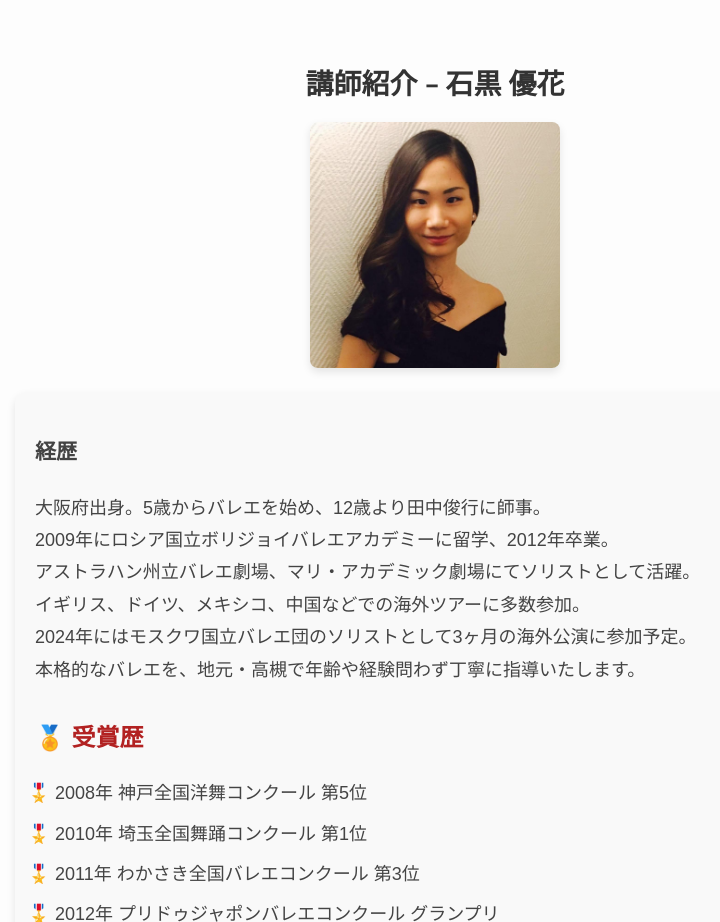
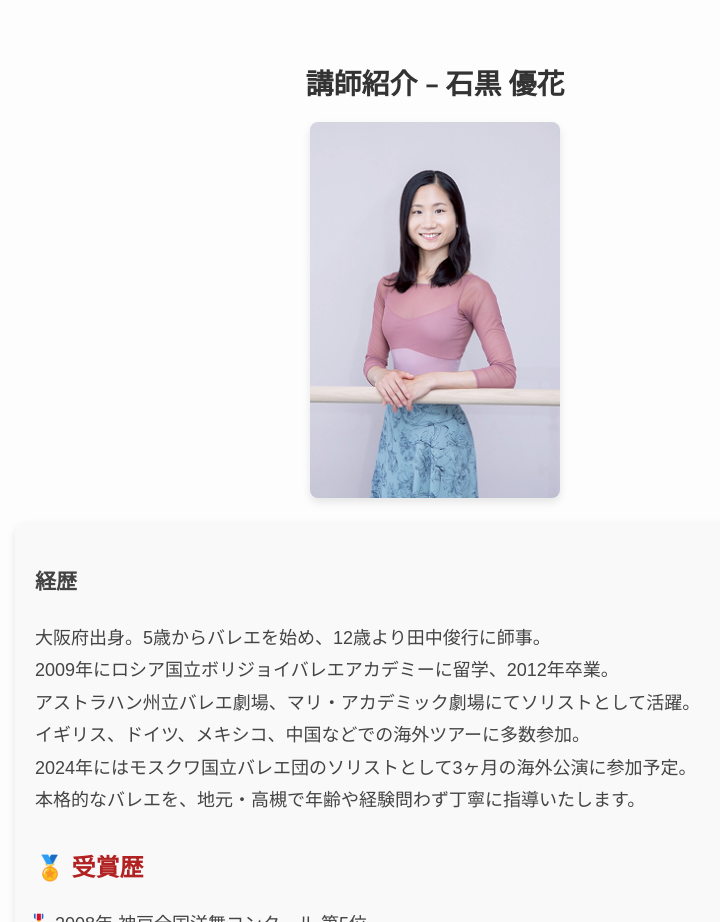
Before and after one commit to koya-works/ballet-site, a plain HTML site: page index.html in a window 1280 px wide. Shown: the part 1417-2339 px from the top of the page, without its empty margins (205-925 px from the left). Drawn offline with nearby package versions, Linux system fonts and the light colour scheme.

Commit message:
Update index.html

```diff
--- a/index.html
+++ b/index.html
@@ -62,7 +62,7 @@
   <h2 class="section-title">講師紹介 - 石黒 優花</h2>
   <!-- 講師写真を追加 -->
   <div class="instructor-image">
-    <img src="img/isiguroyuuka.jpg" alt="石黒優花 講師の写真">
+    <img src="img/ballet-7.png" alt="石黒優花 講師の写真">
   </div>
 
   <div class="instructor-profile">
```
